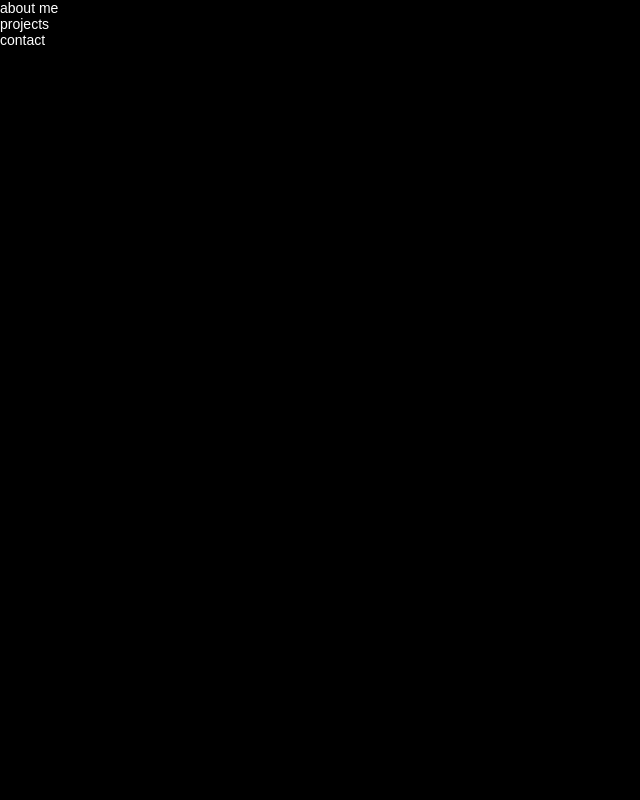
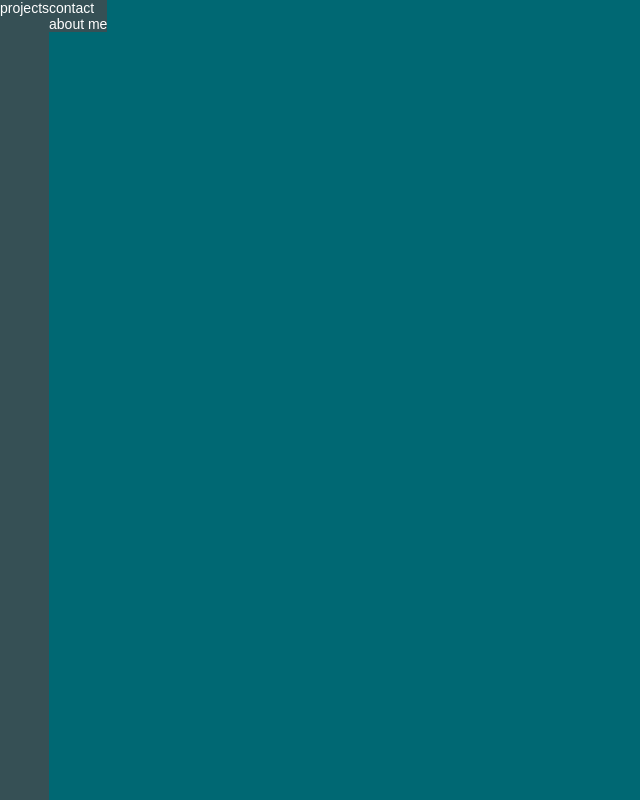
Before and after one commit to Ishikaze/Ishikaze.space, a plain HTML site: page web/index.html in a window 1280 px wide. Shown: the whole page, without its empty margins (0-640 px from the left). Drawn offline with Linux system fonts and the light colour scheme.

Commit message:
moving over to pc for extra funk

```diff
--- a/web/index.html
+++ b/web/index.html
@@ -10,9 +10,15 @@
 
 <body>
  <div id="landing-wrapper">
-   <div id="about-me">about me</div>
-   <div id="projects">projects</div>
-   <div id="contact">contact</div>
+   <div class="landing-inner-left">
+     <div id="projects" class="grey">projects</div>
+   </div>
+   <div class="landing-inner-right">
+     <div id="contact" class="grey">contact</div>
+     <div id="about-me" class="grey">about me</div>
+   </div>
+
+
  </div>
 </body>
 
--- a/web/style.css
+++ b/web/style.css
@@ -10,8 +10,29 @@ body {
   color: white;
 }
 
+.grey {
+  background-color: #5A424299;
+}
+
 #landing-wrapper {
-  background-color: #000000;
+  background-color: #006873;
   min-width: 100vw;
   min-height: 100vh;
+  display: flex;
 }
+
+#landing-inner-left {
+  height: 100%;
+  width: 50%;
+  background-color: green;
+}
+
+#landing-inner-right{
+  height: 100%;
+  width: 50%;
+}
+
+#projects {
+  width: 100%;
+  height: 100%;
+}
```
